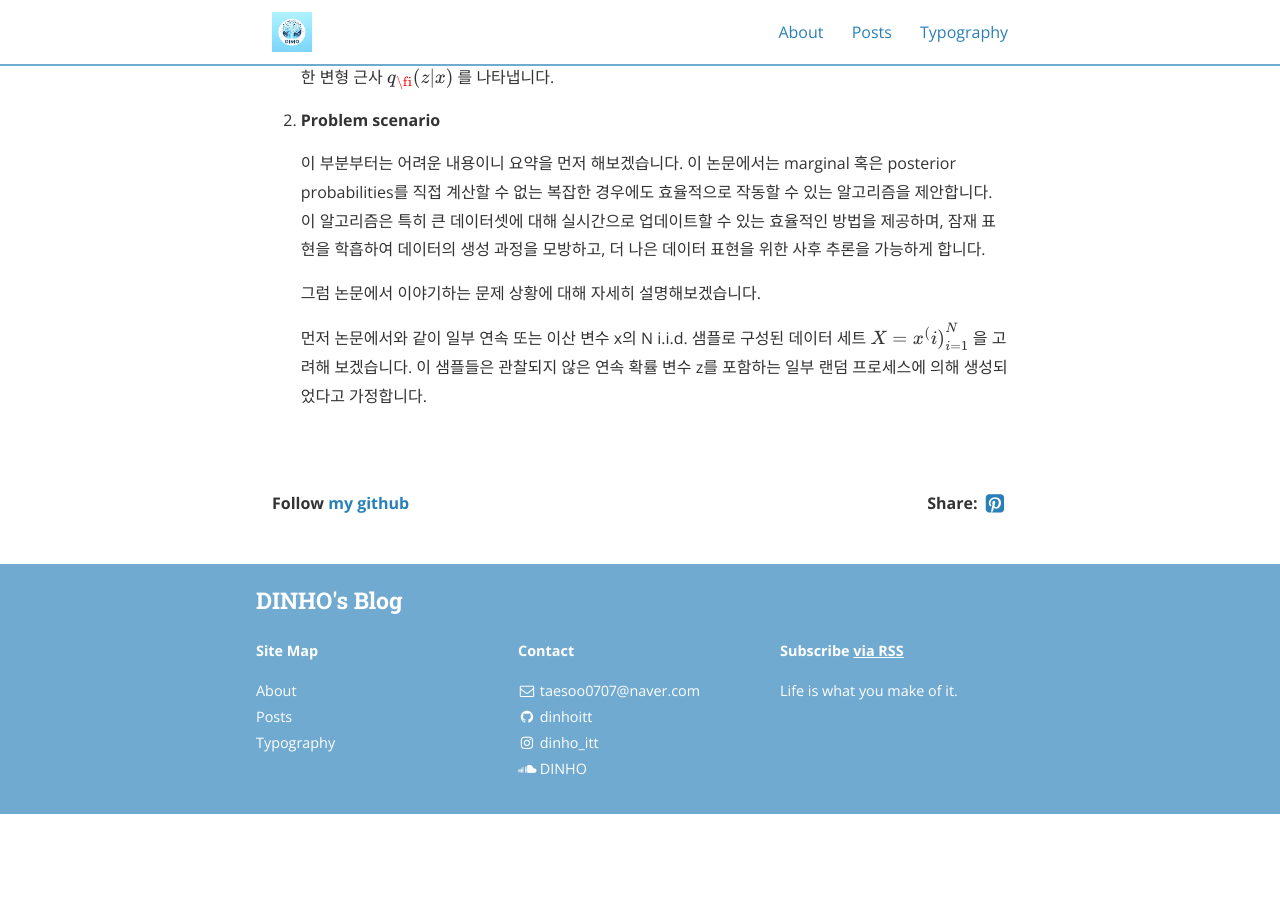
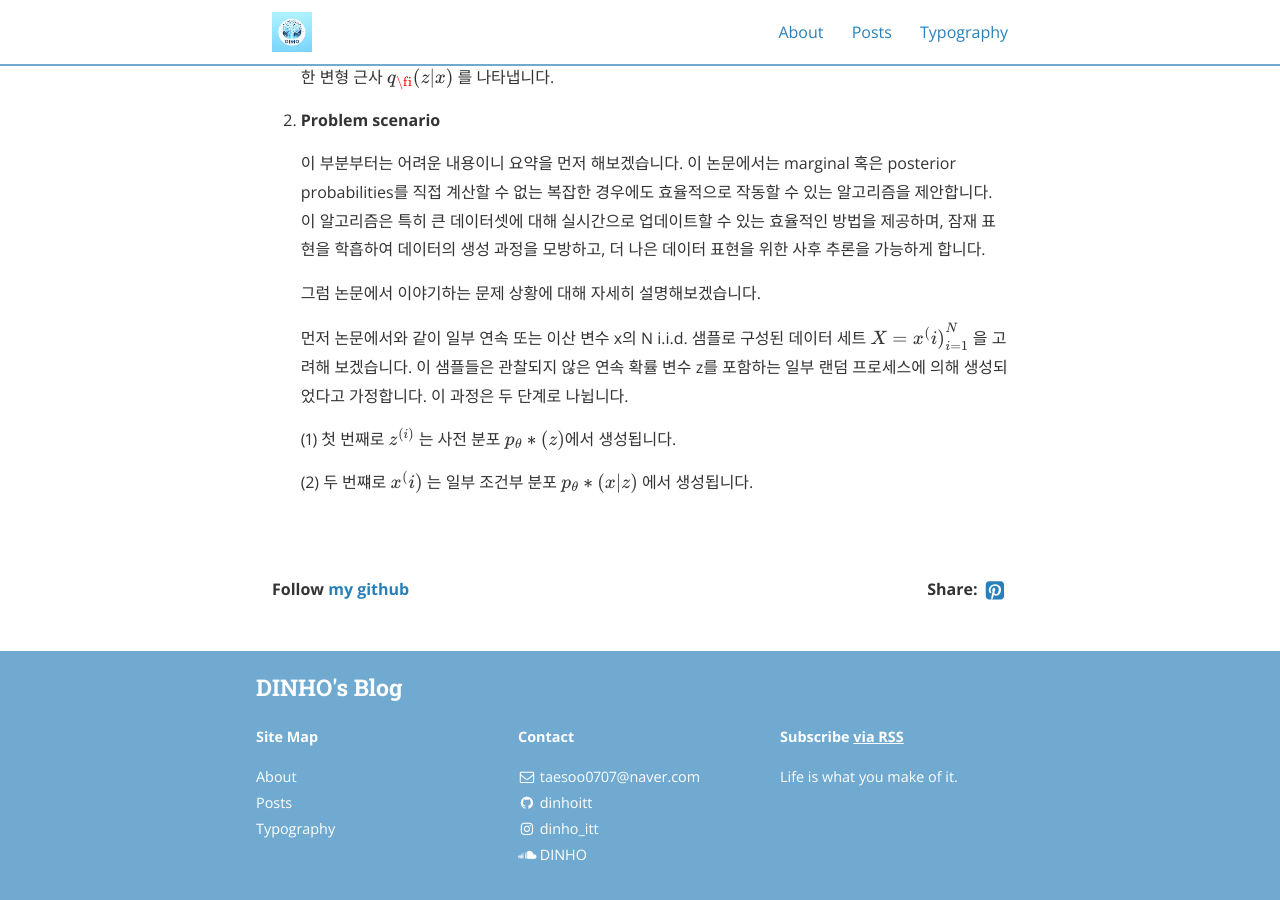
Before and after one commit to dinhoitt/dinhoitt.github.io, a Jekyll site: the page built from _posts/2024-02-28-VAE(Variational autoencoder) 설명.md, in a window 1280 px wide and 900 px high, scrolled down 2762 px. Built offline with Jekyll 4.4.1, drawn with Linux system fonts in a browser that asks for light colours; nearby versions of some CDN libraries; formulas are drawn with MathJax 3; comment, search, counter and statistics services are not loaded; before the commit the page ends 3576 px from its top, so only the background shows below that.

Commit message:
vae post ing

```diff
--- a/_posts/2024-02-28-VAE(Variational autoencoder) 설명.md
+++ b/_posts/2024-02-28-VAE(Variational autoencoder) 설명.md
@@ -53,4 +53,8 @@ cover:  "/assets/post/VAE_Basic.png"
 
     그럼 논문에서 이야기하는 문제 상황에 대해 자세히 설명해보겠습니다.
 
-    먼저 논문에서와 같이 일부 연속 또는 이산 변수 x의 N i.i.d. 샘플로 구성된 데이터 세트 $$X = {x^(i)}^{N}_{i=1}$$ 을 고려해 보겠습니다. 이 샘플들은 관찰되지 않은 연속 확률 변수 z를 포함하는 일부 랜덤 프로세스에 의해 생성되었다고 가정합니다.
+    먼저 논문에서와 같이 일부 연속 또는 이산 변수 x의 N i.i.d. 샘플로 구성된 데이터 세트 $$X = {x^(i)}^{N}_{i=1}$$ 을 고려해 보겠습니다. 이 샘플들은 관찰되지 않은 연속 확률 변수 z를 포함하는 일부 랜덤 프로세스에 의해 생성되었다고 가정합니다. 이 과정은 두 단계로 나뉩니다.
+
+    (1) 첫 번째로 $$z^{(i)}$$ 는 사전 분포 $$p_{\theta}*(z)$$에서 생성됩니다.
+
+    (2) 두 번쨰로 $$x^(i)$$ 는 일부 조건부 분포 $$p_{θ}*(x\vert z)$$ 에서 생성됩니다.
```
